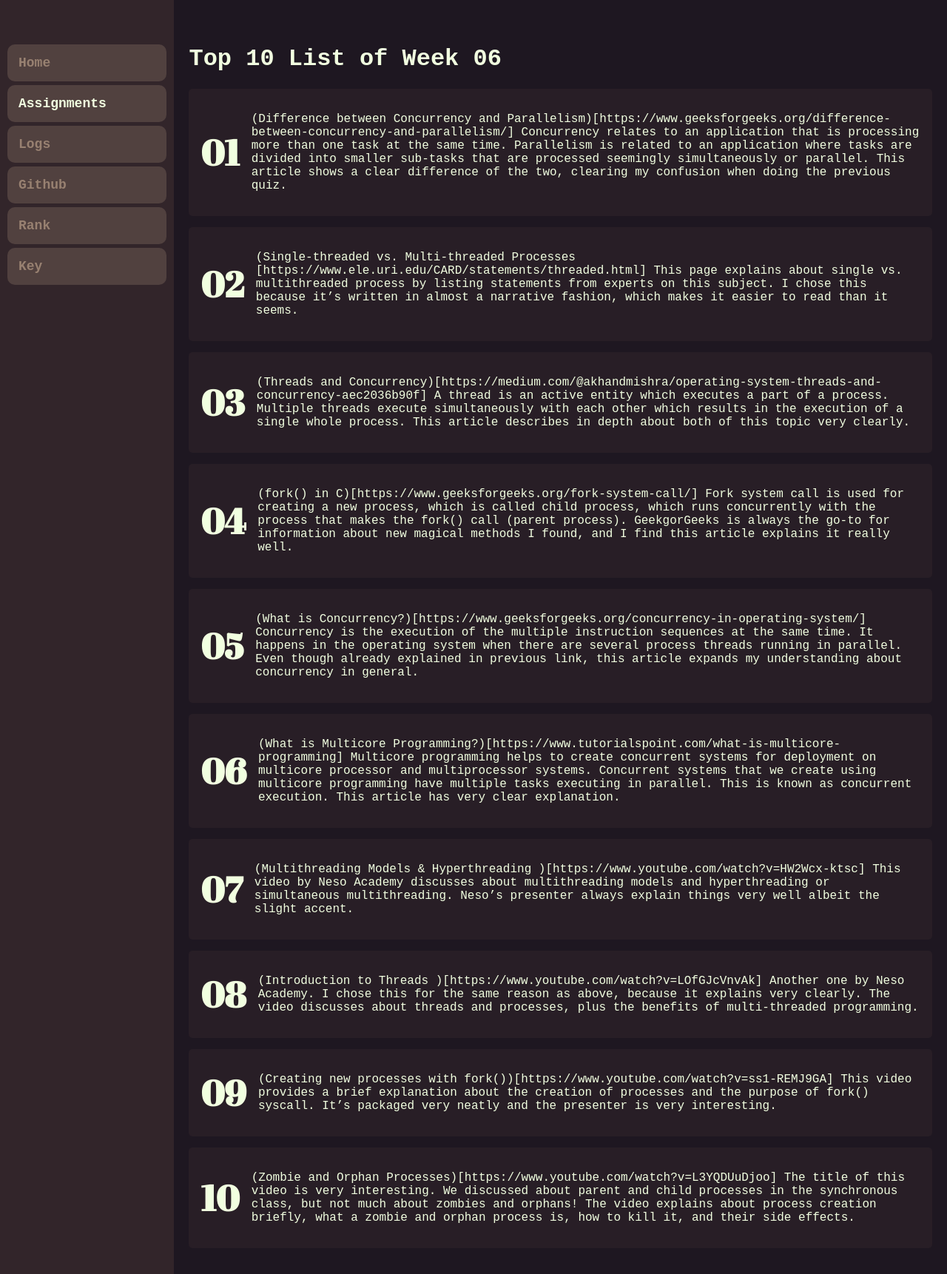
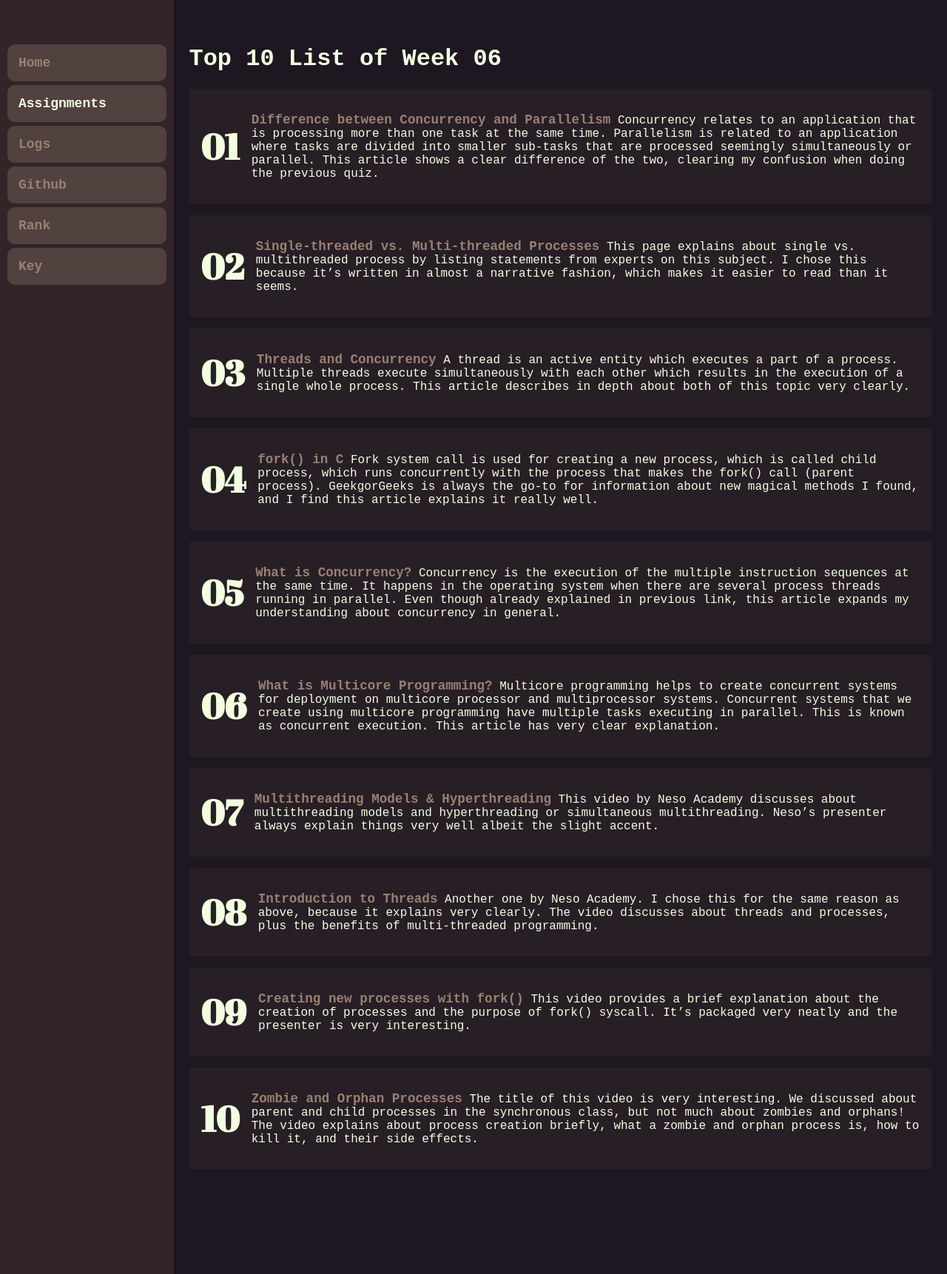
Before and after one commit to asfiowilma/os211, a Jekyll site: the page built from w06.md, in a window 1280 px wide. Shown: the whole page at 74% size. Built offline with Jekyll 4.4.1, drawn with Linux system fonts in a browser that asks for light colours.

Commit message:
OS211 asfiowilma

```diff
--- a/w06.md
+++ b/w06.md
@@ -5,35 +5,32 @@ permalink: /W06/
 ---
 # Top 10 List of Week 06
 
-1. (Difference between Concurrency and Parallelism)[https://www.geeksforgeeks.org/difference-between-concurrency-and-parallelism/]
+1. [Difference between Concurrency and Parallelism](https://www.geeksforgeeks.org/difference-between-concurrency-and-parallelism/)
     Concurrency relates to an application that is processing more than one task at the same time. Parallelism is related to an application where  tasks are divided into smaller sub-tasks that are processed seemingly simultaneously or parallel. This article shows a clear difference of the two, clearing my confusion when doing the previous quiz.
 
-2. (Single-threaded vs. Multi-threaded Processes
-[https://www.ele.uri.edu/CARD/statements/threaded.html]
+2. [Single-threaded vs. Multi-threaded Processes](https://www.ele.uri.edu/CARD/statements/threaded.html)
     This page explains about single vs. multithreaded process by listing statements from experts on this subject. I chose this because it's written in almost a narrative fashion, which makes it easier to read than it seems.
 
-3. (Threads and Concurrency)[https://medium.com/@akhandmishra/operating-system-threads-and-concurrency-aec2036b90f]
+3. [Threads and Concurrency](https://medium.com/@akhandmishra/operating-system-threads-and-concurrency-aec2036b90f)
     A thread is an active entity which executes a part of a process. Multiple threads execute simultaneously with each other which results in the execution of a single whole process. This article describes in depth about both of this topic very clearly.
 
-4. (fork() in C)[https://www.geeksforgeeks.org/fork-system-call/]
+4. [fork() in C](https://www.geeksforgeeks.org/fork-system-call/)
     Fork system call is used for creating a new process, which is called child process, which runs concurrently with the process that makes the fork() call (parent process). GeekgorGeeks is always the go-to for information about new magical methods I found, and I find this article explains it really well.
 
-5. (What is Concurrency?)[https://www.geeksforgeeks.org/concurrency-in-operating-system/]
+5. [What is Concurrency?](https://www.geeksforgeeks.org/concurrency-in-operating-system/)
     Concurrency is the execution of the multiple instruction sequences at the same time. It happens in the operating system when there are several process threads running in parallel. Even though already explained in previous link, this article expands my understanding about concurrency in general.
 
-6. (What is Multicore Programming?)[https://www.tutorialspoint.com/what-is-multicore-programming]
+6. [What is Multicore Programming?](https://www.tutorialspoint.com/what-is-multicore-programming)
     Multicore programming helps to create concurrent systems for deployment on multicore processor and multiprocessor systems. Concurrent systems that we create using multicore programming have multiple tasks executing in parallel. This is known as concurrent execution. This article has very clear explanation.
 
-7. (Multithreading Models & Hyperthreading
-)[https://www.youtube.com/watch?v=HW2Wcx-ktsc]
+7. [Multithreading Models & Hyperthreading](https://www.youtube.com/watch?v=HW2Wcx-ktsc)
     This video by Neso Academy discusses about multithreading models and hyperthreading or simultaneous multithreading. Neso's presenter always explain things very well albeit the slight accent.
 
-8.  (Introduction to Threads
-)[https://www.youtube.com/watch?v=LOfGJcVnvAk]
+8.  [Introduction to Threads](https://www.youtube.com/watch?v=LOfGJcVnvAk)
     Another one by Neso Academy. I chose this for the same reason as above, because it explains very clearly. The video discusses about threads and processes, plus the benefits of multi-threaded programming.
 
-9.  (Creating new processes with fork())[https://www.youtube.com/watch?v=ss1-REMJ9GA]
+9.  [Creating new processes with fork()](https://www.youtube.com/watch?v=ss1-REMJ9GA)
     This video provides a brief explanation about the creation of processes and the purpose of fork() syscall. It's packaged very neatly and the presenter is very interesting.
 
-10. (Zombie and Orphan Processes)[https://www.youtube.com/watch?v=L3YQDUuDjoo]
+10. [Zombie and Orphan Processes](https://www.youtube.com/watch?v=L3YQDUuDjoo)
     The title of this video is very interesting. We discussed about parent and child processes in the synchronous class, but not much about zombies and orphans! The video explains about process creation briefly, what a zombie and orphan process is, how to kill it, and their side effects.
```
Also changed, not shown: w07.md (+10 -10 lines).
